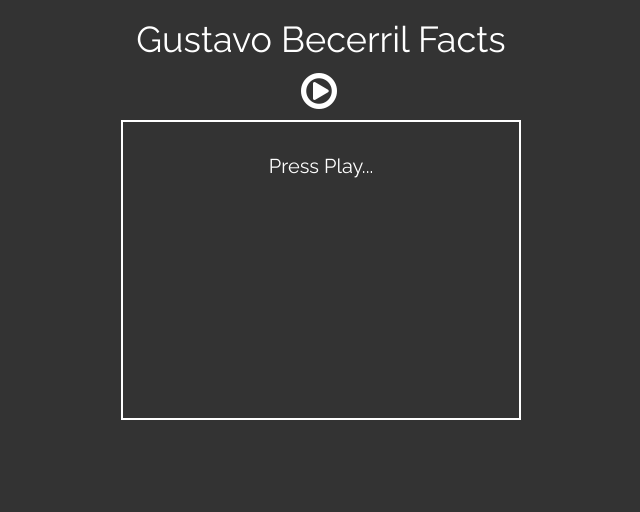
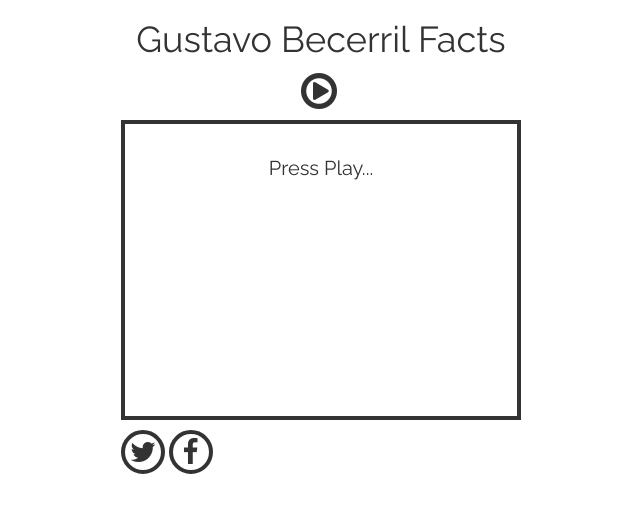
Before and after one commit to Alexg1021/gusbus, a plain HTML site: page index.html in a window 1280 px wide. Shown: the whole page, without its empty margins (319-959 px from the left). Drawn offline with nearby package versions, Linux system fonts and the light colour scheme.

Commit message:
changed view

```diff
--- a/css/styles.css
+++ b/css/styles.css
@@ -1,8 +1,8 @@
 @import url("https://fonts.googleapis.com/css?family=Raleway");
 
 #gusbus{
-  background-color: #333;
-  color:#fff;
+  background-color: #fff;
+  color:#333;
   font-family: 'Raleway', sans-serif;
 }
 #quote-maker h1{
@@ -16,7 +16,7 @@
 .quote{
   height: 300px;
   width: 400px;
-  border: 2px solid #fff;
+  border: 4px solid #333;
   border-radius: 0;
   margin: 0 auto;
   padding: 30px;
@@ -32,6 +32,28 @@
   cursor: pointer;
 }
 
+.sm-icons{
+  margin: 10px 0px 0px 50px;
+}
+.sm-icons a{
+  color: #333;
+}
+.sm-icons a:hover{
+  color:#333;
+}
+
+.fa-facebook{
+    border: 4px solid #333;
+    padding: 4px 10px;
+    border-radius: 100%
+}
+.fa-twitter{
+  border: 4px solid #333;
+  padding: 4px 5px;
+  border-radius: 100%
+
+}
+
 @media (max-width: 500px) {
   .text-box{
     width: 320px;
--- a/index.html
+++ b/index.html
@@ -21,6 +21,14 @@
             </div>
             <div id="quotes" class="quote">
             Press Play...</div>
+            <div class="sm-icons">
+              <a href="">
+                <i class="fa fa-twitter fa-2x"></i>
+              </a>
+              <a href="">
+                <i class="fa fa-facebook fa-2x"></i>
+              </a>
+            </div>
           </div>
         </div>
        </div>
```
